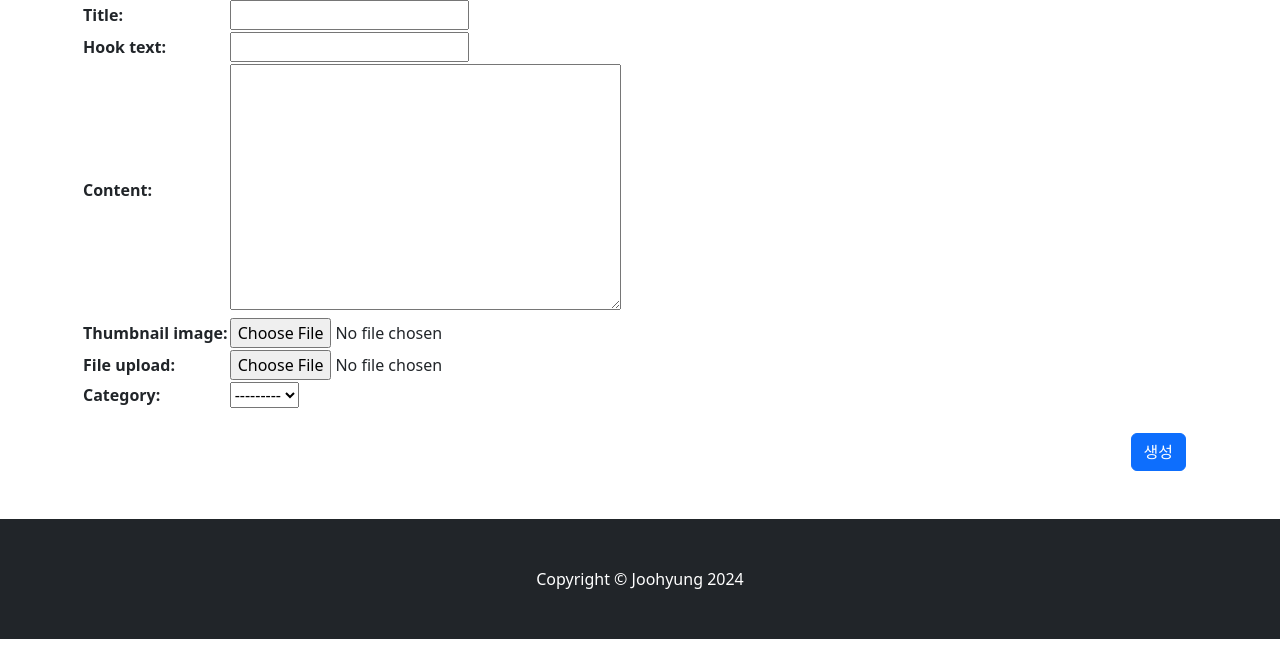
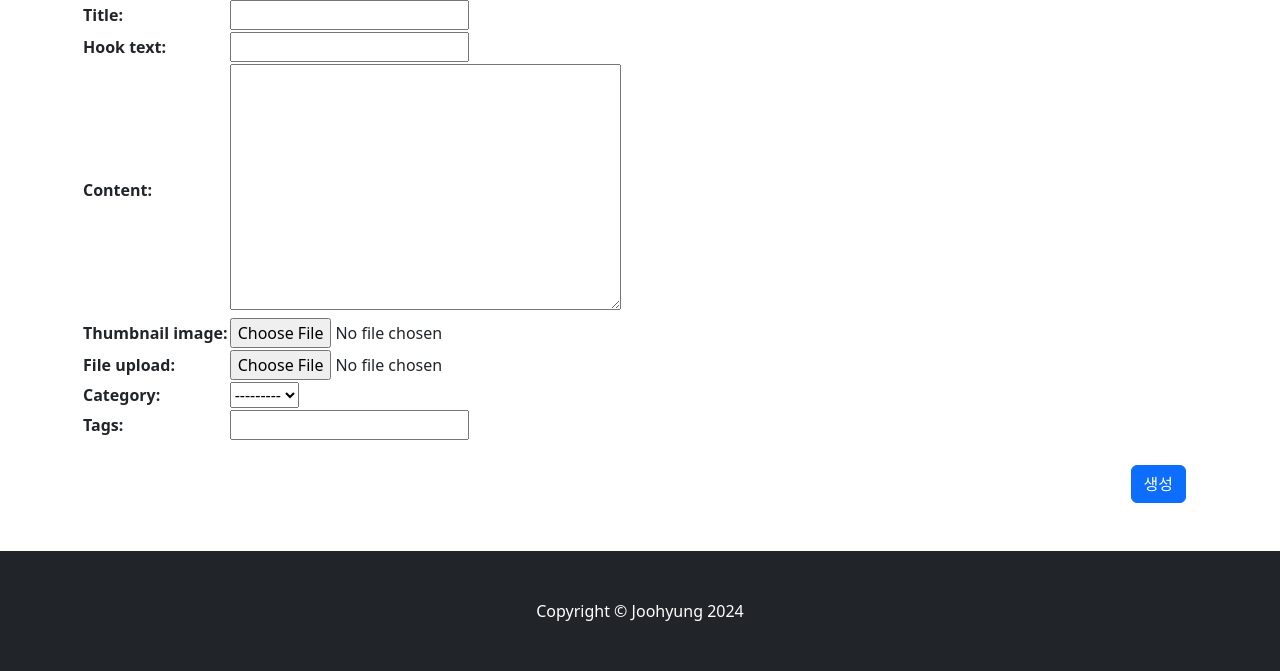
Before and after one commit to JoohyungDev/movie-review-blog, a Django app: page /create_post/ in a window 1280 px wide. Shown: the part 266-937 px from the top of the page. Before the commit the page ends 905 px from the top, so only its background shows below. Run offline with Django 5.2, Linux system fonts and the light colour scheme; the visitor is signed in with stand-in values (Sample User, id 1); data that the repository does not hold is empty; some libraries are stand-ins or nearby versions.

Commit message:
포스트 작성시 태그 지정 기능

```diff
--- a/blog/templates/blog/post_detail.html
+++ b/blog/templates/blog/post_detail.html
@@ -10,9 +10,6 @@
                         <header class="mb-4">
                             <!-- Post title-->
                             <h1 class="fw-bolder mb-1">{{ post.title }}</h1>
-                            {% if post.hook_text %}
-                            <h5 class="text-muted">{{ post.hook_text }}</h5>
-                            {% endif %}
                             <!-- Post update -->
                             {% if user.is_authenticated and user == post.author %}
                             <a class="btn btn-primary btn-sm float-end" href="/blog/update_post/{{ post.pk }}" role="button">
--- a/blog/templates/blog/post_form.html
+++ b/blog/templates/blog/post_form.html
@@ -11,6 +11,10 @@
                 {% csrf_token %}
                 <table>
                     {{ form.as_table }}
+                    <tr>
+                        <th><label for="id_tags_str">Tags:</label></th>
+                        <td><input type="text" name="tags_str" id="id_tags_str"></td>
+                    </tr>
                 </table>
                 <div class="container text-end mt-4">
                 <button type="submit" class="btn btn-primary">생성</button>
--- a/blog/views.py
+++ b/blog/views.py
@@ -6,6 +6,7 @@ from django.views.generic import ListView, DetailView, CreateView, UpdateView
 from django.contrib.auth.mixins import LoginRequiredMixin
 from .models import Post, Category, Tag
 from django.core.exceptions import PermissionDenied
+from django.utils.text import slugify
 
 
 class PostList(ListView):
@@ -44,7 +45,23 @@ class PostCreate(LoginRequiredMixin, CreateView):
         current_user = self.request.user
         if current_user.is_authenticated:
             form.instance.author = current_user
-            return super(PostCreate, self).form_valid(form)
+            response = super(PostCreate, self).form_valid(form)
+
+            tags_str = self.request.POST.get("tags_str")
+            if tags_str:
+                tags_str = tags_str.strip()
+
+                tags_str = tags_str.replace(",", ";")
+                tags_list = tags_str.split(";")
+
+                for t in tags_list:
+                    t = t.strip()
+                    tag, is_tag_created = Tag.objects.get_or_create(name=t)
+                    if is_tag_created:
+                        tag.slug = slugify(t, allow_unicode=True)
+                        tag.save()
+                    self.object.tags.add(tag)
+            return response
         else:
             return redirect("/blog/")
 
```
